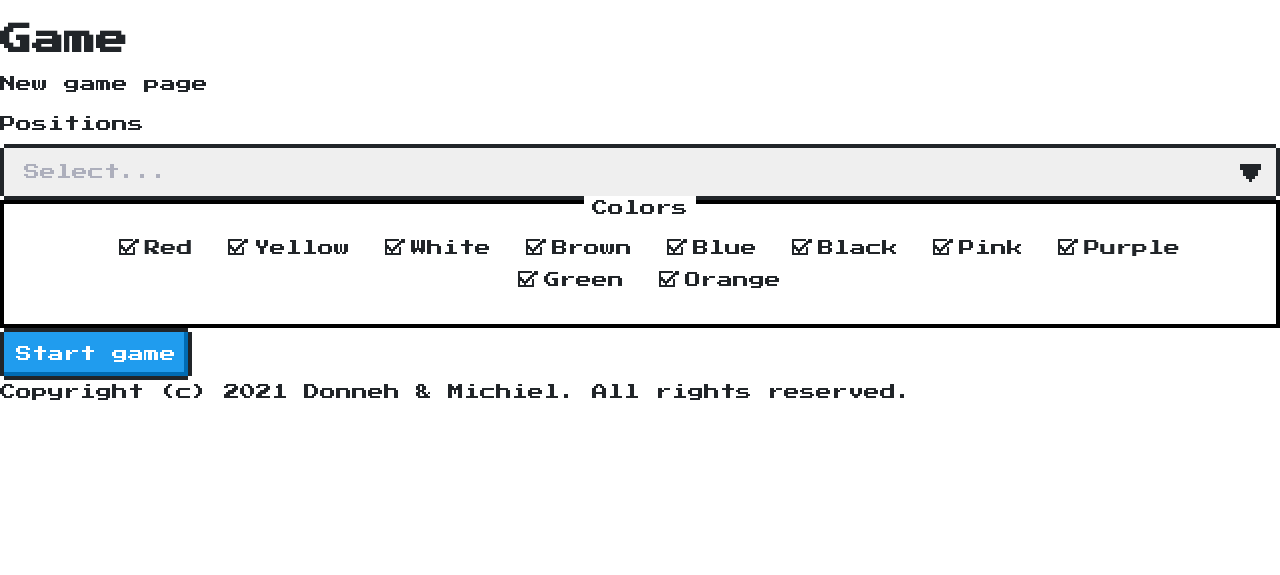
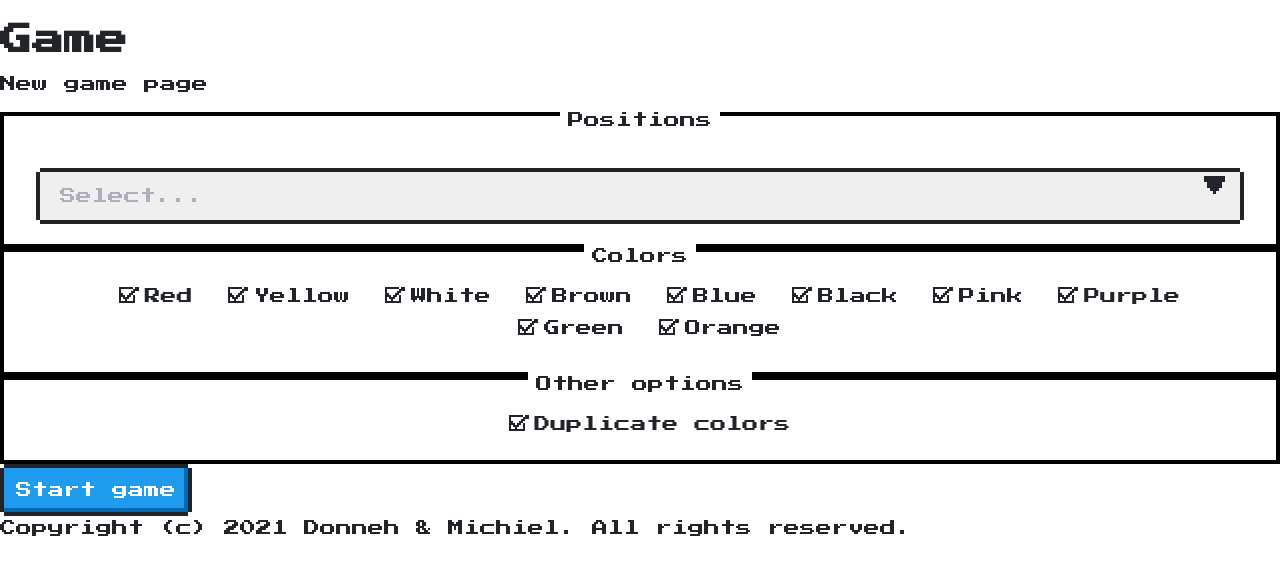
Before and after one commit to BuzzardM/MasterMind, a Flask app: page /game/new in a window 1280 px wide. Shown: the part 102-677 px from the top of the page. Run offline with Flask 2, Linux system fonts and the light colour scheme; the visitor is signed in with stand-in values (Sample User, id 1).

Commit message:
added duplicate colors checkbox

```diff
--- a/templates/game/new_game.html
+++ b/templates/game/new_game.html
@@ -4,14 +4,17 @@
     <p>New game page</p>
     <div>
         <form method="POST" action="{{ url_for('game.new') }}">
-            <label for="positions_select">Positions</label>
+            <div class="nes-container with-title is-centered">
+                <p class="title">Positions</p>
                 <div class="nes-select">
+                    <label for="positions_select"></label>
                     <select required id="positions_select" name="positions">
                         <option value="" disabled selected hidden>Select...</option>
                         {% for i in range(min_pos, max_pos + 1) %}
                             <option value="{{ i }}">{{ i }}</option>
                         {% endfor %}
                     </select>
+                </div>
             </div>
             <div class="nes-container with-title is-centered">
                 <p class="title">Colors</p>
@@ -22,6 +25,13 @@
                     </label>
                 {% endfor %}
             </div>
+            <div class="nes-container with-title is-centered">
+                <p class="title">Other options</p>
+                <label>
+                    <input type="checkbox" class="nes-checkbox" name="colors" value="duplicate_colors" checked/>
+                    <span>Duplicate colors</span>
+                </label>
+            </div>
             <button type="submit" class="nes-btn is-primary">Start game</button>
         </form>
     </div>
```
Lines whose indentation alone changed are shown as unchanged.
